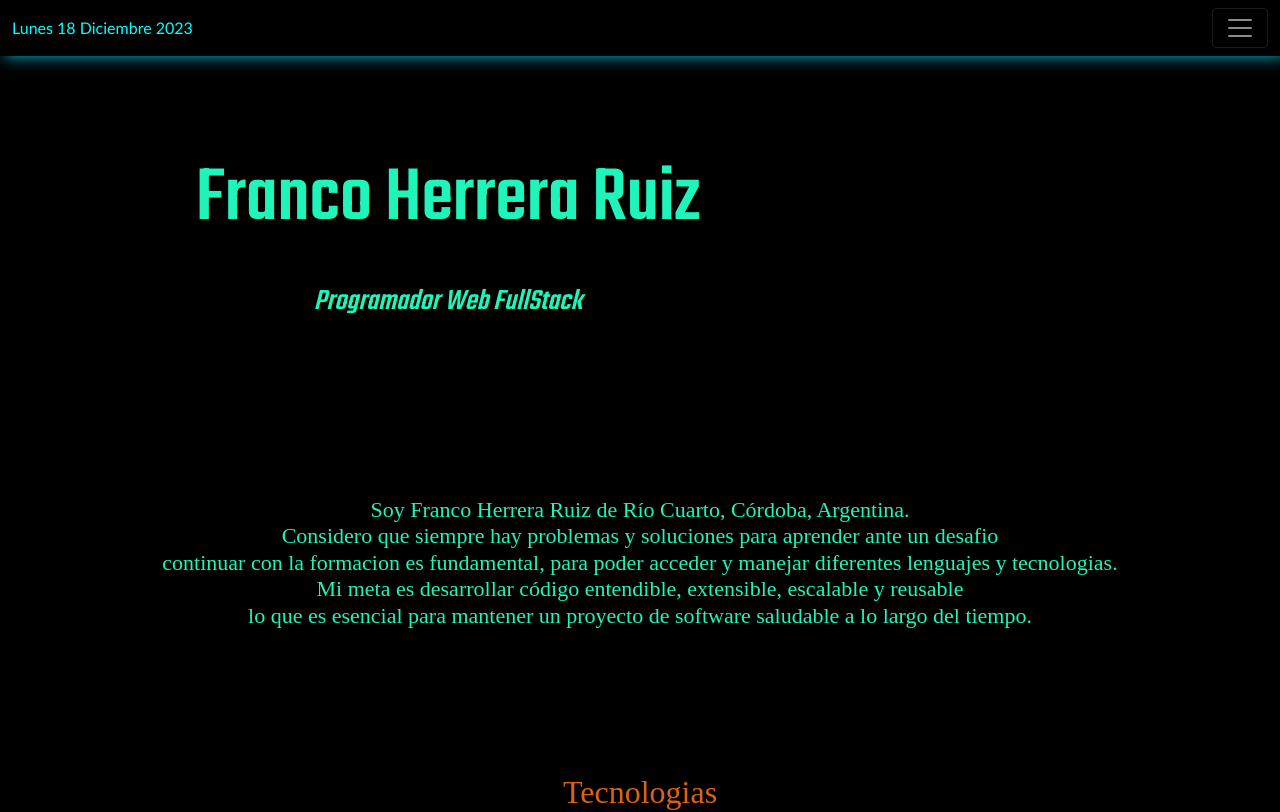
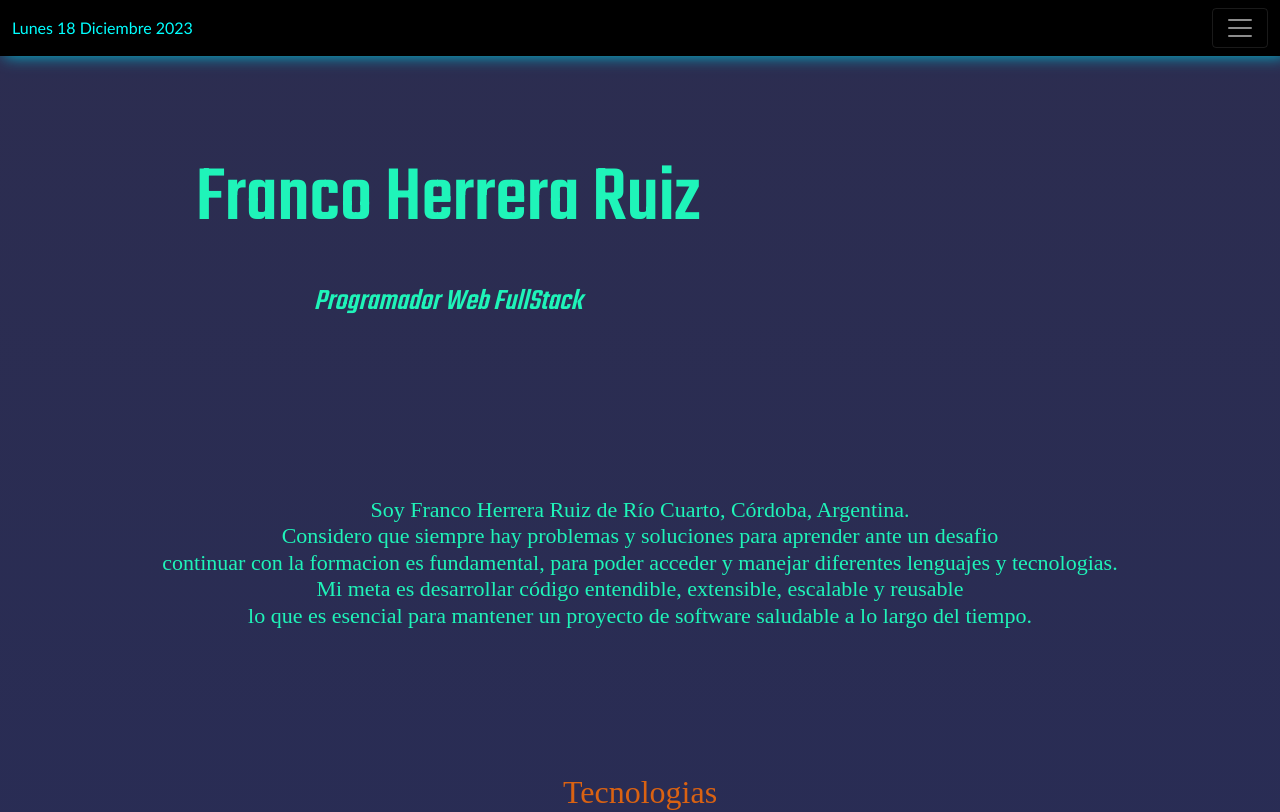
Before and after one commit to Saponka/Portfolio-2023-React, a React (Create React App) app: page / in a window 1280 px wide. Shown: the top 812 px of the page. Built offline with nearby package versions, Linux system fonts and the light colour scheme; a web font is replaced by a local one.

Commit message:
new background

```diff
--- a/src/App.css
+++ b/src/App.css
@@ -1,6 +1,9 @@
 .App {
   text-align: center;
-  background-color: rgb(0, 0, 0);
+  /* background-color: rgb(0, 0, 0); */
+  background: #1a2a6c;  /* fallback for old browsers */
+background: -webkit-linear-gradient(to bottom,  #2c2d50, #1a2a6c);  /* Chrome 10-25, Safari 5.1-6 */
+background: linear-gradient(to bottom,  #2c2d50, #1a2a6c); /* W3C, IE 10+/ Edge, Firefox 16+, Chrome 26+, Opera 12+, Safari 7+ */
 
 
 }
```
